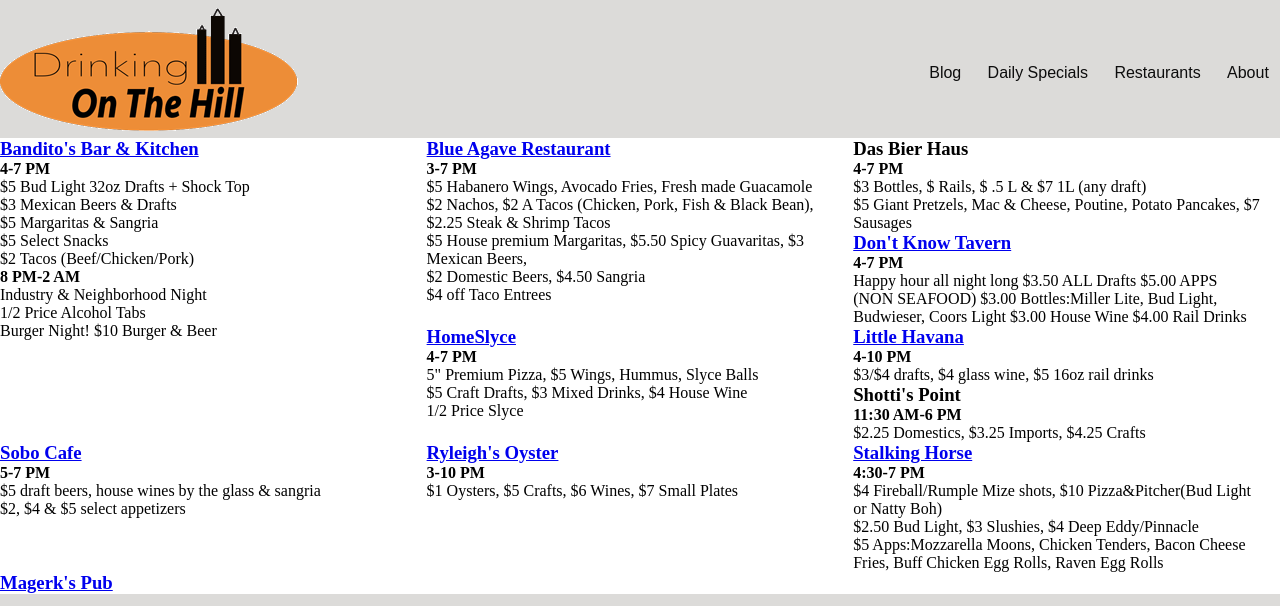
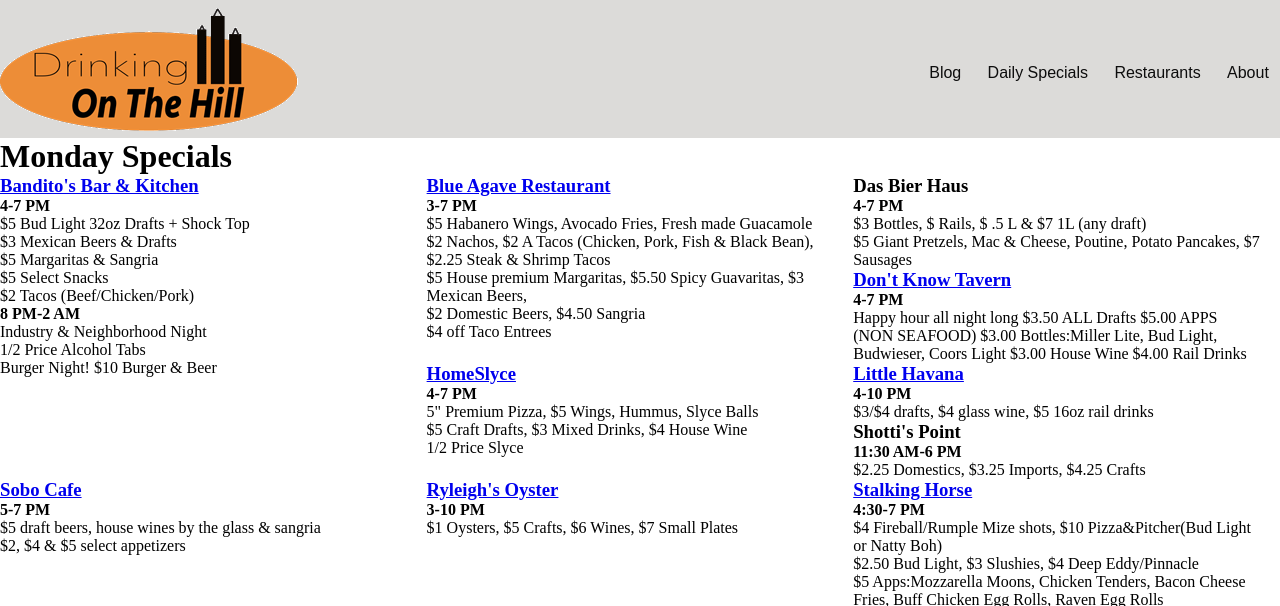
Before and after one commit to diehlmh/Drinking-on-thehill, a plain HTML site: page monday.html in a window 1280 px wide. Shown: the top 606 px of the page. Drawn offline with Linux system fonts and the light colour scheme.

```diff
--- a/monday.html
+++ b/monday.html
@@ -3,7 +3,7 @@
   <head>
     <meta charset="utf-8">
     <meta name="viewport" content="width=device-width, initial-scale=1">
-    <meta name="Daily Specials | Federal Hill Restaurant Happy Hour" content="Daily Specials | Federal Hill Restaurant Happy Hour Specials">
+    <meta name="Daily Specials | Federal Hill Restaurant Happy Hour" content="Daily Specials-Monday | Federal Hill Restaurant Happy Hour Specials">
     <link rel="stylesheet" type="text/css" href="fed-spec.css">
     <title>Drinking On The Hill</title>
   </head>
@@ -21,6 +21,10 @@
             </ul>
         </nav>
     </header>
+
+    <banner>
+      <h1>Monday Specials</h1>
+    </banner>
 
     <article>
       <div class="grid">
```
